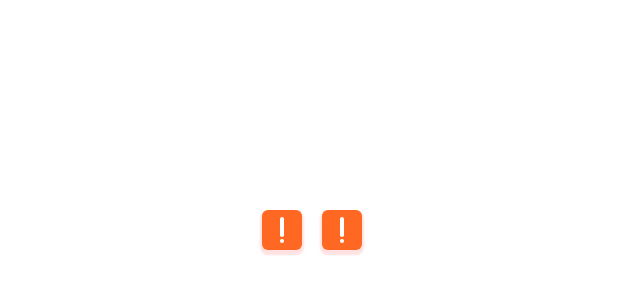
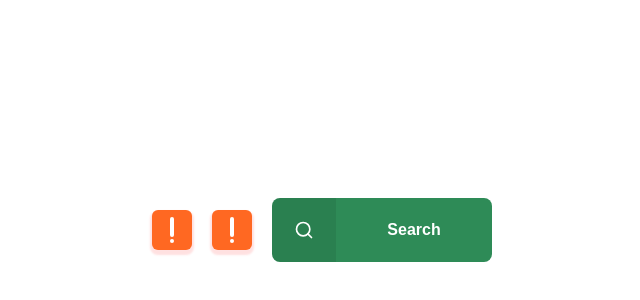
Before and after one commit to jonhoffmam/components, a plain HTML site: page button/02 - Animated Buttons/index.html in a window 1280 px wide. Shown: the part 170-470 px from the top of the page, without its empty margins (328-968 px from the left). Drawn offline with Linux system fonts and the light colour scheme.

Commit message:
Create button search

```diff
--- a/button/02 - Animated Buttons/index.html
+++ b/button/02 - Animated Buttons/index.html
@@ -15,5 +15,13 @@
     <div></div>
     <div></div>
   </div>
+  <div class="search">
+    <button class="buttonOpenSearch">
+      <span>
+        <svg stroke="currentColor" fill="none" stroke-width="2" viewBox="0 0 24 24" stroke-linecap="round" stroke-linejoin="round" height="1em" width="1em" xmlns="http://www.w3.org/2000/svg"><circle cx="11" cy="11" r="8"></circle><line x1="21" y1="21" x2="16.65" y2="16.65"></line></svg>
+      </span>
+      <strong>Search</strong>
+    </button>
+  </div>
 </body>
 </html>
--- a/button/02 - Animated Buttons/styles.css
+++ b/button/02 - Animated Buttons/styles.css
@@ -80,3 +80,73 @@ body {
   transform: translateX(calc(-50%)) rotate(45deg);
   height: 16.5px;
 }
+
+.search {
+  width: 220px;
+}
+
+.buttonOpenSearch {
+	width: 100%;
+	max-width: 360px;
+  height: 64px;
+  background: seagreen;
+  margin: 0 10px;
+
+	border-radius: 8px;
+	border: 0;
+	text-decoration: none;
+
+	display: flex;
+	align-items: center;
+	overflow: hidden;
+	outline-style: none;
+
+	position: relative;
+	cursor: pointer;
+}
+
+.search strong {
+  padding: 25px;
+}
+
+.search button span {
+	width: 64px;
+  height: 64px;
+
+	display: flex;
+	align-items: center;
+	justify-content: center;
+
+	transition: all 0.2s;
+}
+
+.buttonOpenSearch span {
+	background: rgba(0, 0, 0, 0.08);
+}
+
+.buttonOpenSearch span svg {
+	color: #FFF;
+	width: 20px;
+	height: 20px;
+}
+
+.buttonOpenSearch strong {
+	flex: 1;
+	text-align: center;
+	font-size: 16px;
+	font-weight: bold;
+	color: #FFF;
+
+	left: 50%;
+  transition: color 0.2s, left 0.2s;
+}
+
+.buttonOpenSearch:hover span {
+	width: 100%;
+}
+
+.buttonOpenSearch:hover strong {
+	color: rgba(0, 0, 0, 0.0);
+  position: absolute;
+  left: 100%;
+}
```
